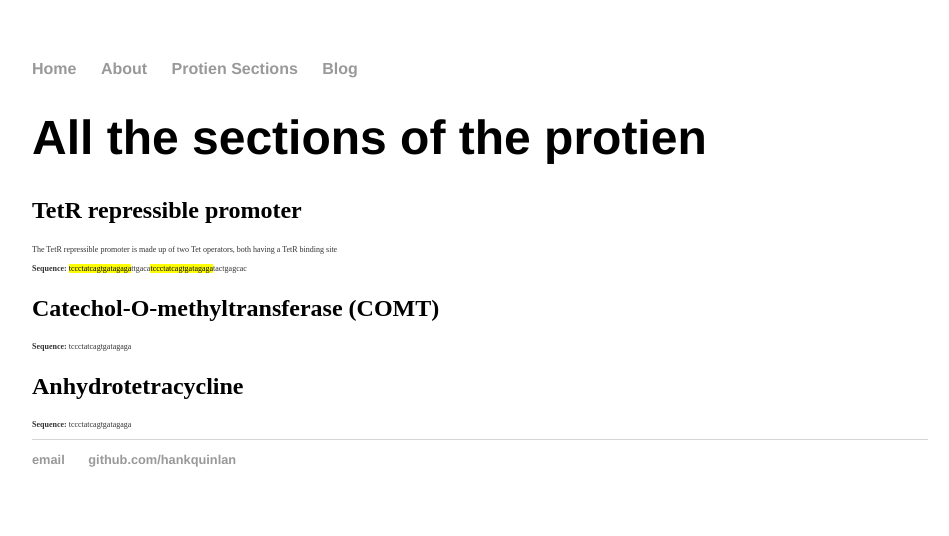
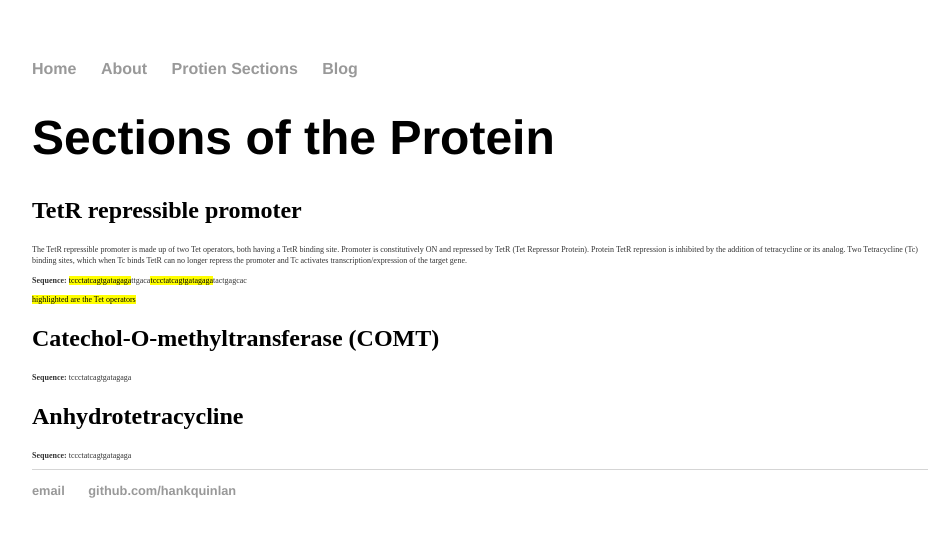
Before and after one commit to Wangdyy/biosomnia, a plain HTML site: page parts.html in a window 1280 px wide. Shown: the whole page, without its empty margins (160-1109 px from the left). Drawn offline with Linux system fonts and the light colour scheme.

Commit message:
Update parts.html

```diff
--- a/parts.html
+++ b/parts.html
@@ -16,10 +16,11 @@
 		</nav>
 		<div class="container">
     		<div class="blurb">
-        		<h1>All the sections of the protien</h1>
+        		<h1>Sections of the Protein</h1>
               <h2>TetR repressible promoter</h2>
-			<p> The TetR repressible promoter is made up of two Tet operators, both having a TetR binding site</p>
+			<p> The TetR repressible promoter is made up of two Tet operators, both having a TetR binding site. Promoter is constitutively ON and repressed by TetR (Tet Repressor Protein). Protein TetR repression is inhibited by the addition of tetracycline or its analog. Two Tetracycline (Tc) binding sites, which when Tc binds TetR can no longer repress the promoter and Tc activates transcription/expression of the target gene.</p>
 			<p><b>Sequence: </b><mark>tccctatcagtgatagaga</mark>ttgaca<mark>tccctatcagtgatagaga</mark>tactgagcac</p>
+			<p><mark>highlighted are the Tet operators</mark></p>
               <h2>Catechol-O-methyltransferase (COMT)</h2>
 			<p><b>Sequence: </b>tccctatcagtgatagaga</p>
               <h2>Anhydrotetracycline</h2>
```
